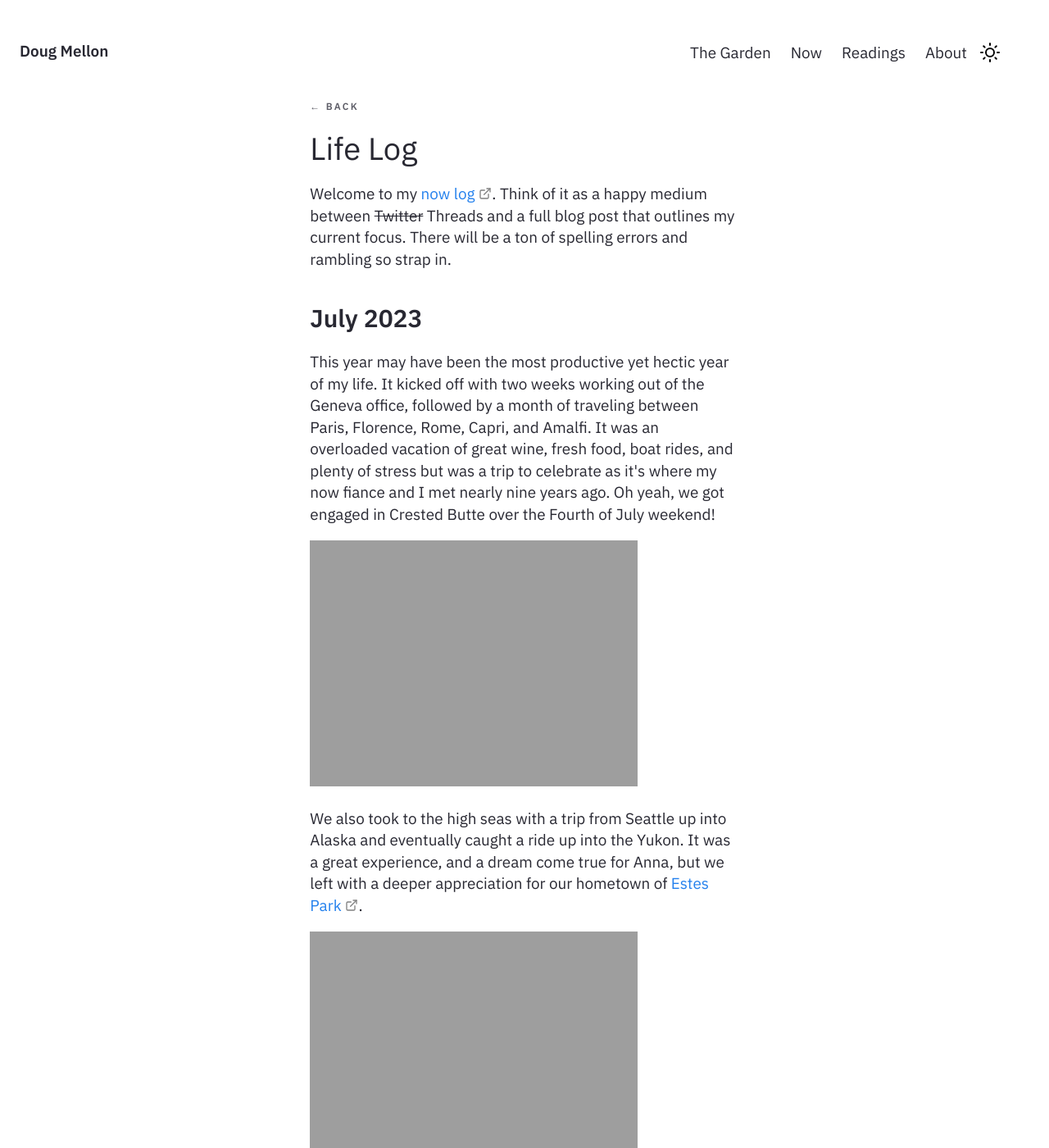
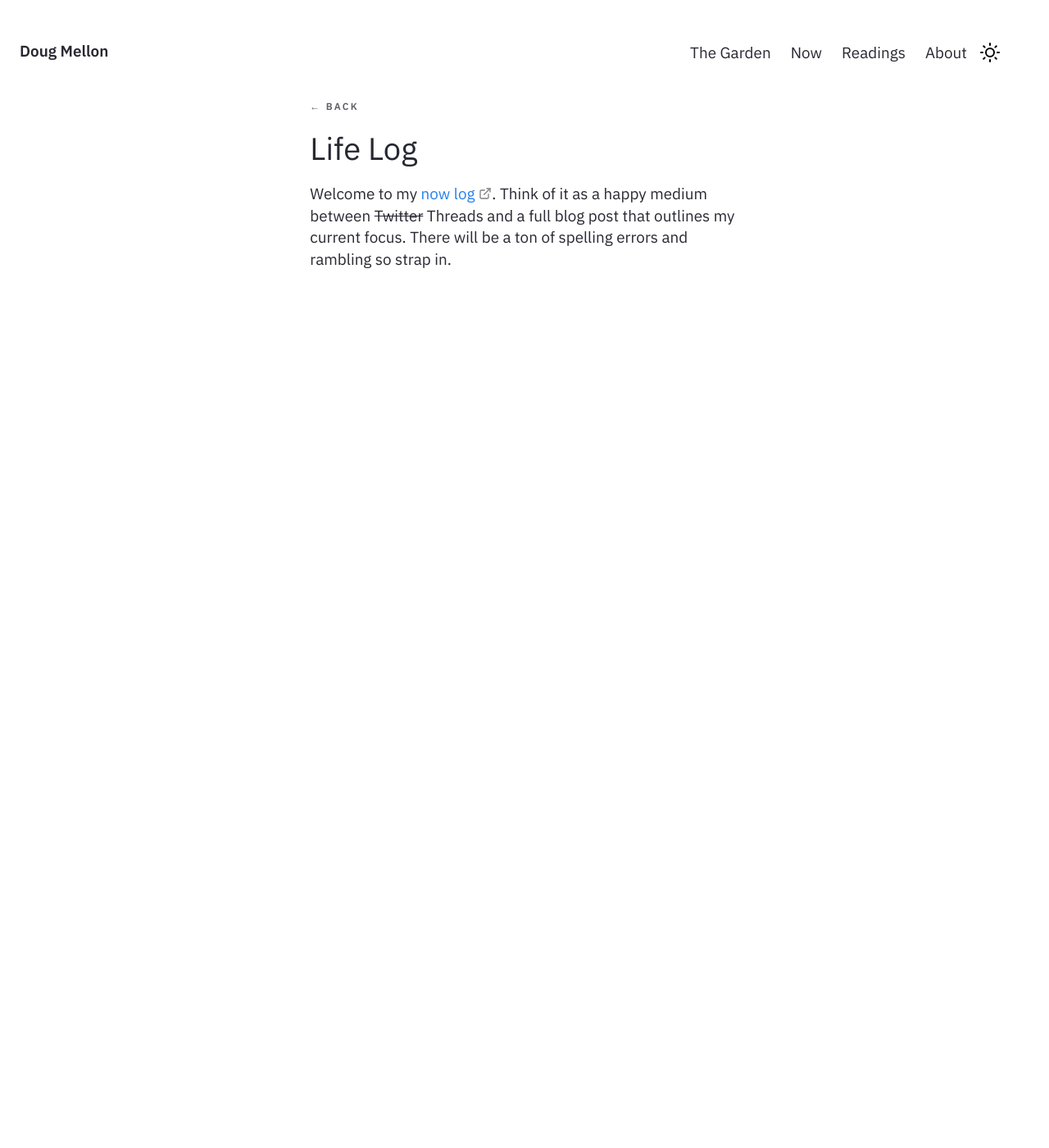
Before and after one commit to dougmellon/dougmellon.github.io, a Jekyll site: the page built from _posts/2023-07-24-now.md, in a window 1280 px wide and 1400 px high. Shown: the whole window at 82% size. Built offline with Jekyll 4.4.1, drawn with Linux system fonts in a browser that asks for light colours.

```diff
--- a/_posts/2023-07-24-now.md
+++ b/_posts/2023-07-24-now.md
@@ -3,12 +3,3 @@ title: Life Log
 ---
 Welcome to my [now log](https://nownownow.com/about). Think of it as a happy medium between ~~Twitter~~ Threads and a full
 blog post that outlines my current focus. There will be a ton of spelling errors and rambling so strap in.
-
-## July 2023
-This year may have been the most productive yet hectic year of my life. It kicked off with two weeks working out of the Geneva office, followed by a month of traveling between Paris, Florence, Rome, Capri, and Amalfi. It was an overloaded vacation of great wine, fresh food, boat rides, and plenty of stress but was a trip to celebrate as it's where my now fiance and I met nearly nine years ago. Oh yeah, we got engaged in Crested Butte over the Fourth of July weekend!
-
-![WE DID IT!](..%2Fassets%2Fimg%2Fbutte.JPG)
-
-We also took to the high seas with a trip from Seattle up into Alaska and eventually caught a ride up into the Yukon. It was a great experience, and a dream come true for Anna, but we left with a deeper appreciation for our hometown of [Estes Park](https://en.wikipedia.org/wiki/Estes_Park,_Colorado).
-
-![bear.jpeg](..%2Fassets%2Fimg%2Fbear.jpeg)
```
